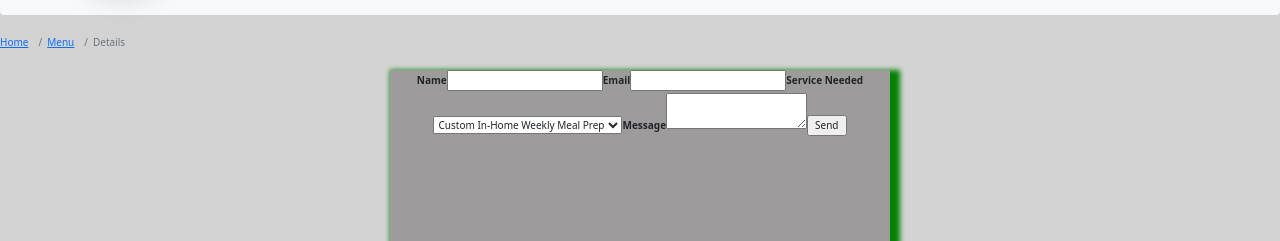
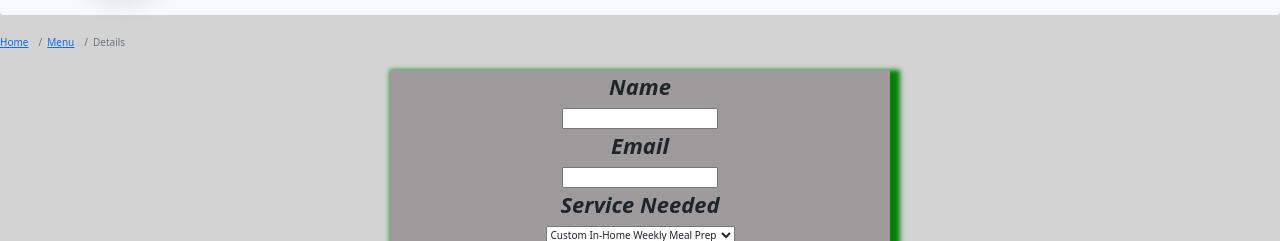
Before and after one commit to tjphillips08/co-healthy-homemade-frontend, a React (Create React App) app: page /email in a window 1280 px wide. Shown: the part 559-800 px from the top of the page. Built offline with nearby package versions, Linux system fonts and the light colour scheme; no server answers.

Commit message:
still working on email

```diff
--- a/src/pages/Email.js
+++ b/src/pages/Email.js
@@ -53,8 +53,8 @@ export const Email = () => {
       value={newEmail.user_email}
       onChange={handleChange}
       />
-    <label htmlFor="country">Service Needed</label>
-        <select id="country" name="country">
+    <label htmlFor="options">Service Needed</label>
+        <select id="options" name="options">
             <option value="meal-prep">Custom In-Home Weekly Meal Prep</option>
             <option value="party-services">Event and Party Services</option>
             <option value="consultation">Consultation</option>
@@ -66,7 +66,7 @@ export const Email = () => {
       onChange={handleChange}
       />
 
-      <input type="submit"
+      <input id = "submit-button" type="submit"
       value="Send"
       onChange={handleChange}
       />
--- a/src/pages/email.css
+++ b/src/pages/email.css
@@ -28,3 +28,29 @@
 
 
 }
+
+label{
+    font-weight: bold;
+    font-size: 22px;
+    font-style:oblique;
+    width: auto;
+    height: auto;
+    display: flex;;
+    justify-content: center;
+    align-items: center;
+}
+
+textarea{
+    font-size: 15px;
+    row-gap: 2em;
+    width: auto;
+    justify-content: center;
+    align-items: center;
+
+}
+
+.submit-button{
+    display: flex;
+    justify-content: center;
+    align-items: center;
+}
```
